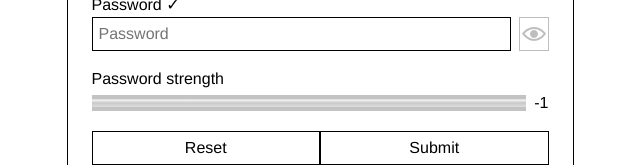
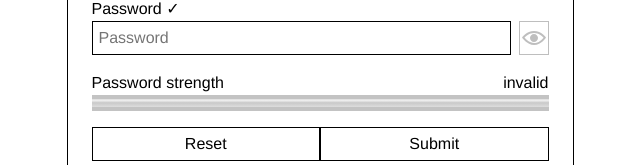
Before and after one commit to maurer2/formality, a Vue app: page / in a window 1280 px wide. Shown: the part 218-383 px from the top of the page, without its empty margins (320-960 px from the left). Built offline with nearby package versions, Linux system fonts and the light colour scheme.

Commit message:
Improved indicator and added interactive calculation

```diff
--- a/src/components/Form.vue
+++ b/src/components/Form.vue
@@ -3,12 +3,13 @@
     class="form"
     @submit.prevent="handleSubmit"
     @reset.prevent="handleReset"
+    novalidate="novalidate"
   >
     <Email v-model.trim="formValues.email"/>
 
     <Password v-model.trim="formValues.password"/>
 
-    <Indicator :calculatedStrength="calculatedStrength" />
+    <Indicator :value="calculatedStrength" />
 
     <div class="button-group">
       <Button class="button" type="reset" />
@@ -48,7 +49,7 @@ export default Vue.extend({
         password: '' as string,
       },
       formIsValid: false as boolean,
-      calculatedStrength: -1 as number,
+      calculatedStrength: 0 as number,
       passwordFeedback: {},
     };
   },
@@ -67,17 +68,26 @@ export default Vue.extend({
       const newFormValues = Object.assign({}, ...newFormValuesNested);
 
       this.formValues = newFormValues;
-      this.calculatedStrength = -1;
+      this.calculatedStrength = 0;
       this.passwordFeedback = {};
     },
     handleSubmit(): void {
-      const { password } = this.formValues;
-      const passwordCalculations = passwordStrength.getPasswordStrength(password);
+      console.log('submit');
+    },
+  },
+  watch: {
+    formValues: {
+      handler(newFormValues) {
+        const { password, email } = newFormValues;
+        const passwordCalculations = passwordStrength.getPasswordStrength(password, email);
 
-      console.log('submit', passwordCalculations);
+        const { score, feedback } = passwordCalculations;
+        this.calculatedStrength = score;
 
-      this.calculatedStrength = passwordCalculations.score;
-      this.passwordFeedback = passwordCalculations.feedback;
+        console.log(score);
+        // this.passwordFeedback = passwordCalculations.feedback;
+      },
+      deep: true,
     },
   },
 });
--- a/src/components/Indicator.vue
+++ b/src/components/Indicator.vue
@@ -1,21 +1,20 @@
 <template>
   <div class="indicator">
-    <label for="meter">
-      Password strength
+    <label class="label" for="meter">
+      <span class="text">
+        Password strength
+      </span>
+      <output class="output" for="meter" v-if="valueMapped">
+        <span>{{ valueMapped }}</span>
+      </output>
     </label>
-    <div class="element-group">
-      <meter
-        class="meter"
-        :value="valueMapped"
-        min="0"
-        max="3"
-        id="meter"
-      >
-      </meter>
-      <output class="output" for="meter">
-        {{ valueMapped }}
-      </output>
-    </div>
+    <meter
+      class="meter"
+      :value="value"
+      min="0"
+      max="4"
+      id="meter"
+    />
   </div>
 
 </template>
@@ -23,18 +22,33 @@
 <script lang="ts">
 import Vue from 'vue';
 
+const valueMap: { [key: string]: string} = {
+  0: 'invalid',
+  1: 'weak',
+  2: 'average',
+  3: 'strong',
+  4: 'very strong',
+};
+
 export default Vue.extend({
   name: 'Indicator',
   props: {
-    calculatedStrength: {
+    value: {
       type: Number,
       required: true,
       default: 0,
     },
   },
   computed: {
-    valueMapped(): number {
-      return this.calculatedStrength;
+    valueMapped(): string {
+      if (!(this.value in valueMap)) {
+        return '';
+      }
+
+      return valueMap[this.value];
+    },
+    isDisabled(): boolean {
+      return this.value === 0;
     },
   },
 });
@@ -45,20 +59,19 @@ export default Vue.extend({
   margin-bottom: 1rem;
 }
 
-.element-group {
+.label {
   display: flex;
-  align-items: center;
+}
+
+.output {
+  margin-left: auto;
 }
 
 .meter {
   display: block;
-  flex: 1;
+  width: 100%;
   background: #c3c3c3;
-  appearance: none;
-}
-
-.output {
-  margin-left: 0.5rem;
+  // appearance: none;
 }
 
 </style>
--- a/src/services/password-strength.ts
+++ b/src/services/password-strength.ts
@@ -1,8 +1,8 @@
 import passwordStrengthCalculator from 'zxcvbn';
 
 export default {
-  getPasswordStrength(password: string) {
-    const calculatedStrength = passwordStrengthCalculator(password);
+  getPasswordStrength(password: string, userInputs: string[] = []) {
+    const calculatedStrength = passwordStrengthCalculator(password, userInputs);
 
     return calculatedStrength;
   },
```
Also changed, not shown: .stylelintrc.js.
